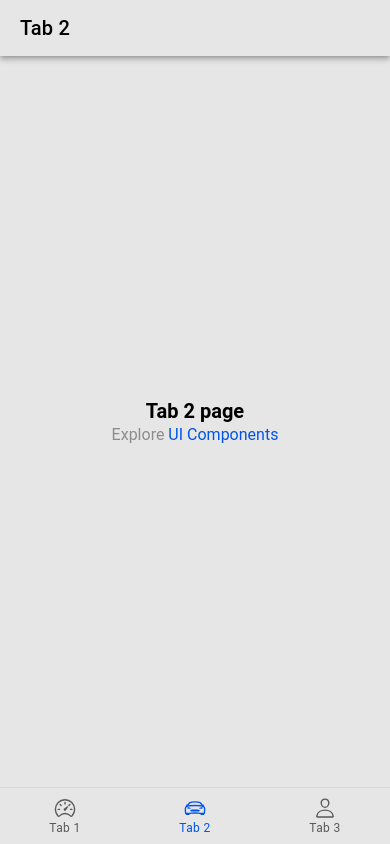
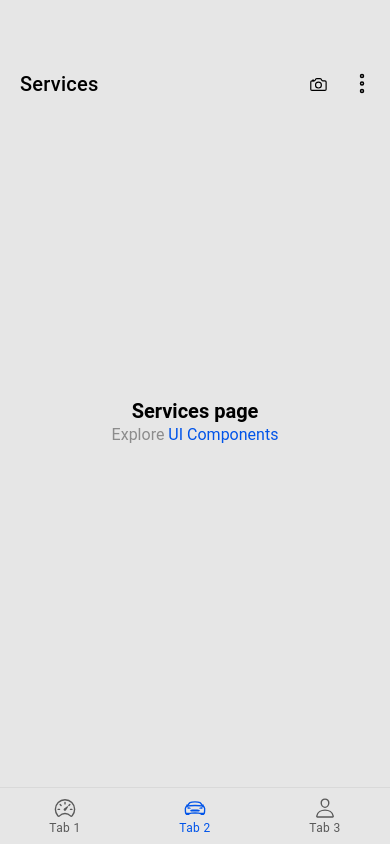
Before and after one commit to jvcByte/auto_care, a React (Vite) app: page /home/tab2 in a window 390 px wide. Built offline with nearby package versions, Linux system fonts and the light colour scheme.

Commit message:
fix: use double ionHeader to avoid encroching status mobile status bar component for other tabs

```diff
--- a/src/pages/users/tab2/Tab2.tsx
+++ b/src/pages/users/tab2/Tab2.tsx
@@ -1,13 +1,27 @@
-import { IonContent, IonHeader, IonPage, IonTitle, IonToolbar } from '@ionic/react';
+import { IonButton, IonButtons, IonContent, IonHeader, IonIcon, IonPage, IonTitle, IonToolbar } from '@ionic/react';
 import ExploreContainer from '../../../components/ExploreContainer/ExploreContainer';
 import './Tab2.css';
+import { cameraOutline, ellipsisHorizontalOutline, ellipsisVerticalOutline } from 'ionicons/icons';
 
 const Tab2: React.FC = () => {
   return (
     <IonPage>
-      <IonHeader>
+      <IonHeader className='ion-no-border'>
         <IonToolbar>
-          <IonTitle>Tab 2</IonTitle>
+          <IonTitle></IonTitle>
+        </IonToolbar>
+      </IonHeader>
+      <IonHeader translucent={true} className='ion-no-border'>
+        <IonToolbar>
+          <IonButtons slot='secondary'>
+            <IonButton>
+              <IonIcon icon={cameraOutline} />
+            </IonButton>
+            <IonButton>
+              <IonIcon slot='icon-only' ios={ellipsisHorizontalOutline} md={ellipsisVerticalOutline} />
+            </IonButton>
+          </IonButtons>
+          <IonTitle>Services</IonTitle>
         </IonToolbar>
       </IonHeader>
       <IonContent fullscreen>
@@ -16,7 +30,7 @@ const Tab2: React.FC = () => {
             <IonTitle size="large">Tab 2</IonTitle>
           </IonToolbar>
         </IonHeader>
-        <ExploreContainer name="Tab 2 page" />
+        <ExploreContainer name="Services page" />
       </IonContent>
     </IonPage>
   );
--- a/src/pages/users/tab3/Tab3.tsx
+++ b/src/pages/users/tab3/Tab3.tsx
@@ -1,13 +1,27 @@
-import { IonContent, IonHeader, IonPage, IonTitle, IonToolbar } from '@ionic/react';
+import { IonButton, IonButtons, IonContent, IonHeader, IonIcon, IonPage, IonTitle, IonToolbar } from '@ionic/react';
 import ExploreContainer from '../../../components/ExploreContainer/ExploreContainer';
 import './Tab3.css';
+import { cameraOutline, ellipsisHorizontalOutline, ellipsisVerticalOutline } from 'ionicons/icons';
 
 const Tab3: React.FC = () => {
   return (
     <IonPage>
-      <IonHeader>
+      <IonHeader className='ion-no-border'>
         <IonToolbar>
-          <IonTitle>Tab 3</IonTitle>
+          <IonTitle></IonTitle>
+        </IonToolbar>
+      </IonHeader>
+      <IonHeader translucent={true} className='ion-no-border'>
+        <IonToolbar>
+          <IonButtons slot='secondary'>
+            <IonButton>
+              <IonIcon icon={cameraOutline} />
+            </IonButton>
+            <IonButton>
+              <IonIcon slot='icon-only' ios={ellipsisHorizontalOutline} md={ellipsisVerticalOutline} />
+            </IonButton>
+          </IonButtons>
+          <IonTitle>Profile</IonTitle>
         </IonToolbar>
       </IonHeader>
       <IonContent fullscreen>
@@ -16,7 +30,7 @@ const Tab3: React.FC = () => {
             <IonTitle size="large">Tab 3</IonTitle>
           </IonToolbar>
         </IonHeader>
-        <ExploreContainer name="Tab 3 page" />
+        <ExploreContainer name="Profile page" />
       </IonContent>
     </IonPage>
   );
```
